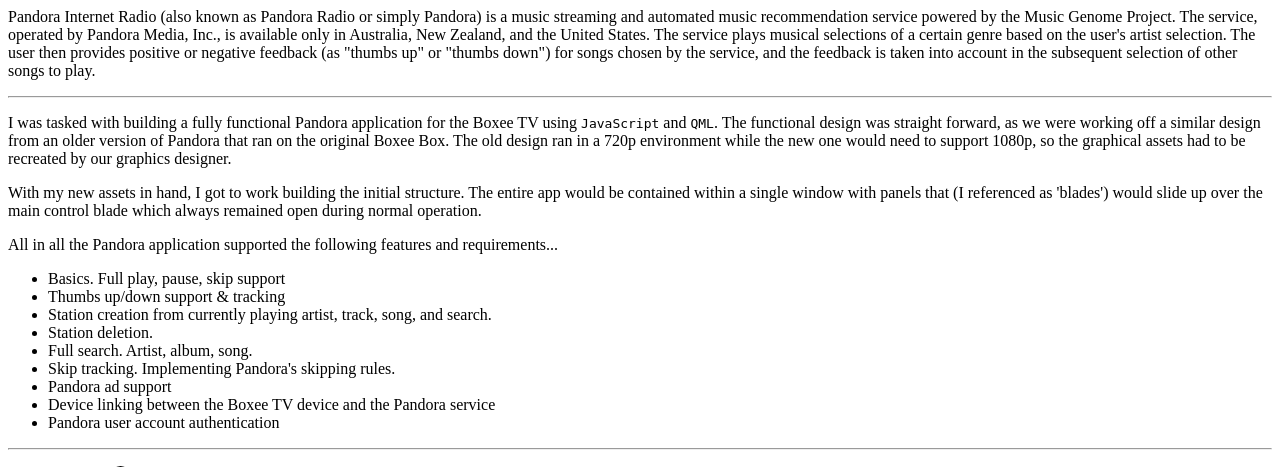
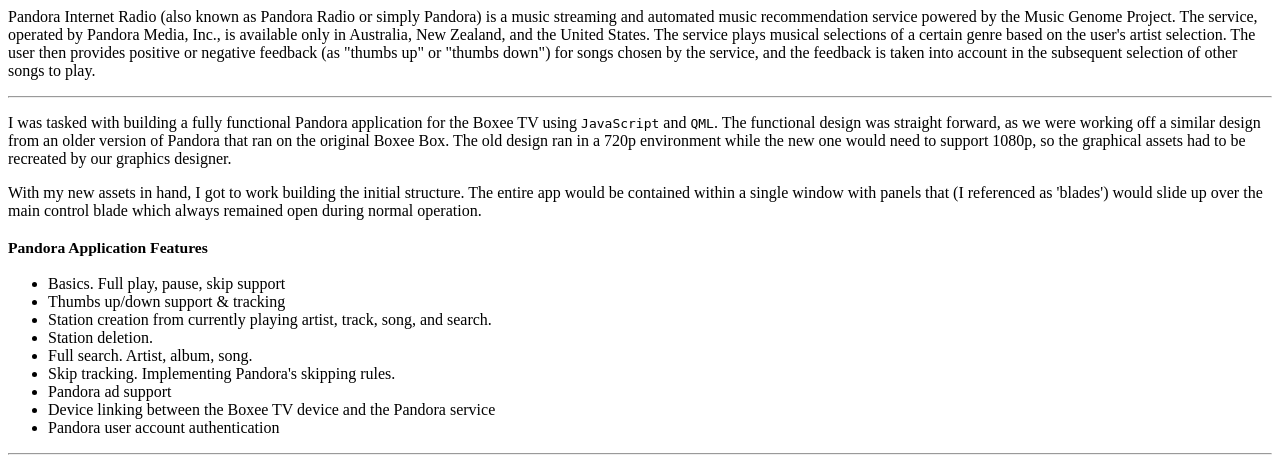
Before and after one commit to riegersn/shawnrieger, a PHP site: page /parts/portfolio/pandora.php in a window 1280 px wide. Shown: the top 467 px of the page. Run offline with PHP 8.4, Linux system fonts and the light colour scheme.

Commit message:
use heading for feature list

```diff
--- a/parts/portfolio/pandora.php
+++ b/parts/portfolio/pandora.php
@@ -18,7 +18,7 @@
 <!-- about the project -->
 <p>I was tasked with building a fully functional Pandora application for the Boxee TV using <code>JavaScript</code> and <code>QML</code>. The functional design was straight forward, as we were working off a similar design from an older version of Pandora that ran on the original Boxee Box. The old design ran in a 720p environment while the new one would need to support 1080p, so the graphical assets had to be recreated by our graphics designer.</p>
 <p>With my new assets in hand, I got to work building the initial structure. The entire app would be contained within a single window with panels that (I referenced as 'blades') would slide up over the main control blade which always remained open during normal operation.</p>
-<p>All in all the Pandora application supported the following features and requirements...</p>
+<h3><small>Pandora Application Features</small></h3>
 
 <!-- list of features, important info -->
 <ul>
```
